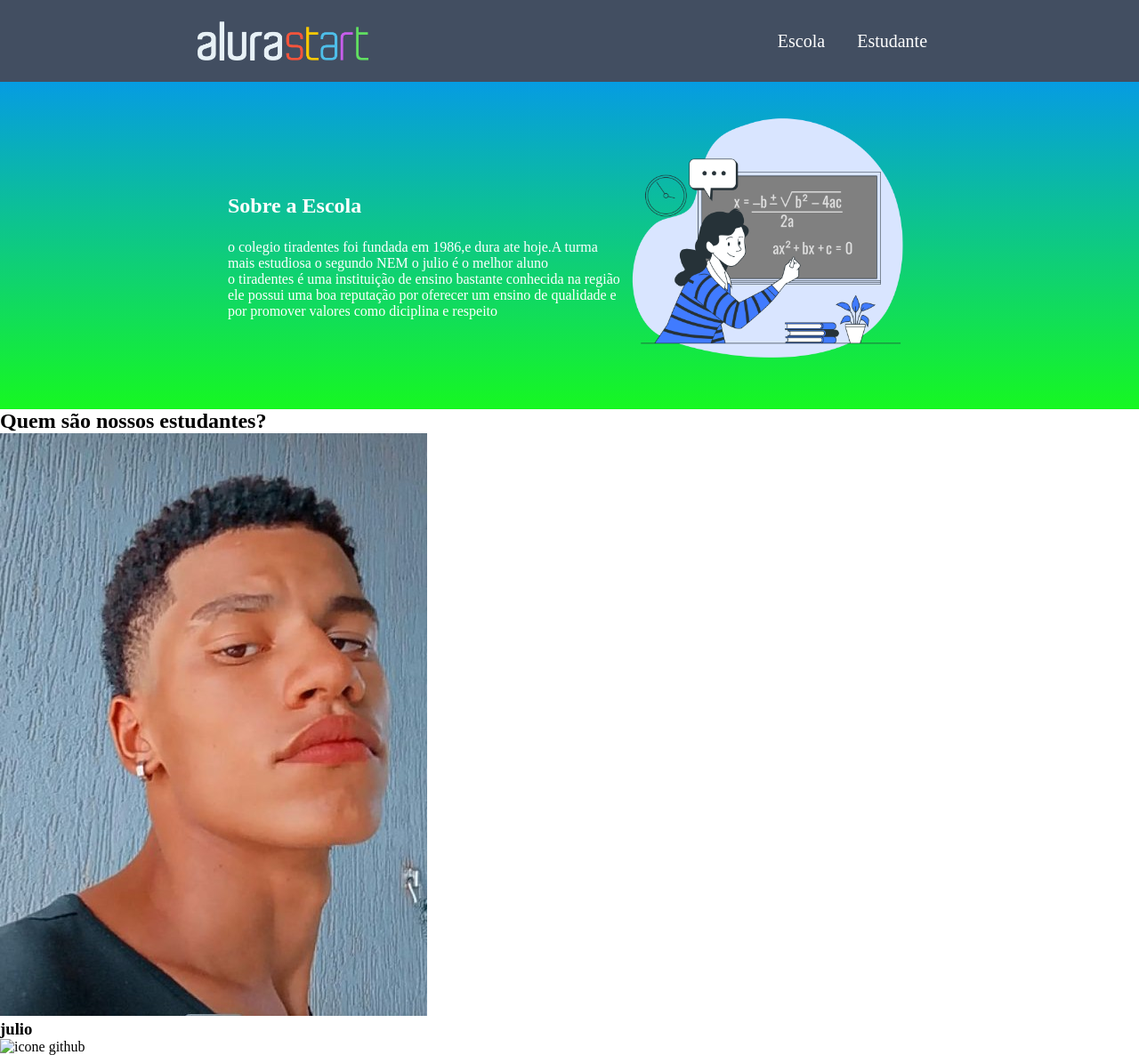
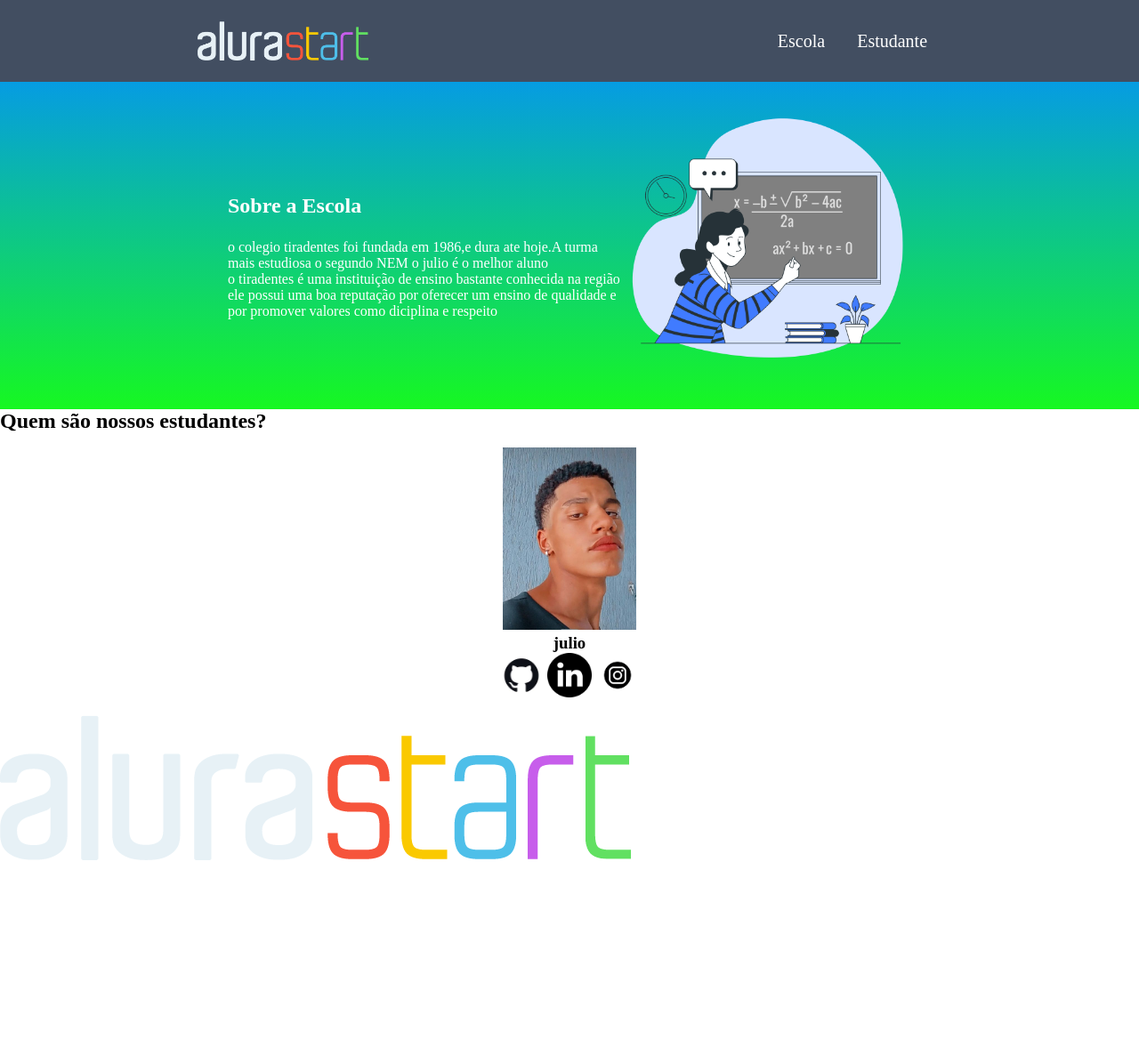
Before and after one commit to juliocesarsouzasantos/site-turma-criativa, a plain HTML site: page index.html in a window 1280 px wide. Shown: the whole page at 89% size. After the commit the page ends 971 px from the top, so only its background shows below. Drawn offline with Linux system fonts and the light colour scheme.

Commit message:
Add files via upload

```diff
--- a/index.html
+++ b/index.html
@@ -31,9 +31,14 @@
             <div class="estudante-div">
                 <img class="estudante-imagem" src="julio.jpg" alt="foto do julio">
                 <h3 class="estudante-nome">julio</h3>
-                <img class="estudante-icone" src="github.png" alt="icone github">
+                <img class="estudante-icone" src="ggithub.png" alt="icone github">
+                <img class="estudante-icone" src="linkedin.png" alt="icone github">
+                <img class="estudante-icone" src="instagram.png" alt="icone github">
             </div>
         </section>
+        <footer class="rodape">
+            <img class="rodape-imagem"src="alurastart logo.png" alt="logo da alura start">
+        </footer>
 
     </body>
 
--- a/style.css
+++ b/style.css
@@ -64,3 +64,16 @@
 .escola-titulo{
     padding: 24px 0;
 }
+
+.estudante-imagem{
+    width: 150px;
+}
+
+.estudante-icone{
+    width: 50px;
+}
+
+.estudante-div{
+    text-align: center;
+    padding: 16px 0;
+}
```
Also changed, not shown: ggithub.png (added), instagram.png (added), linkedin.png (added).
